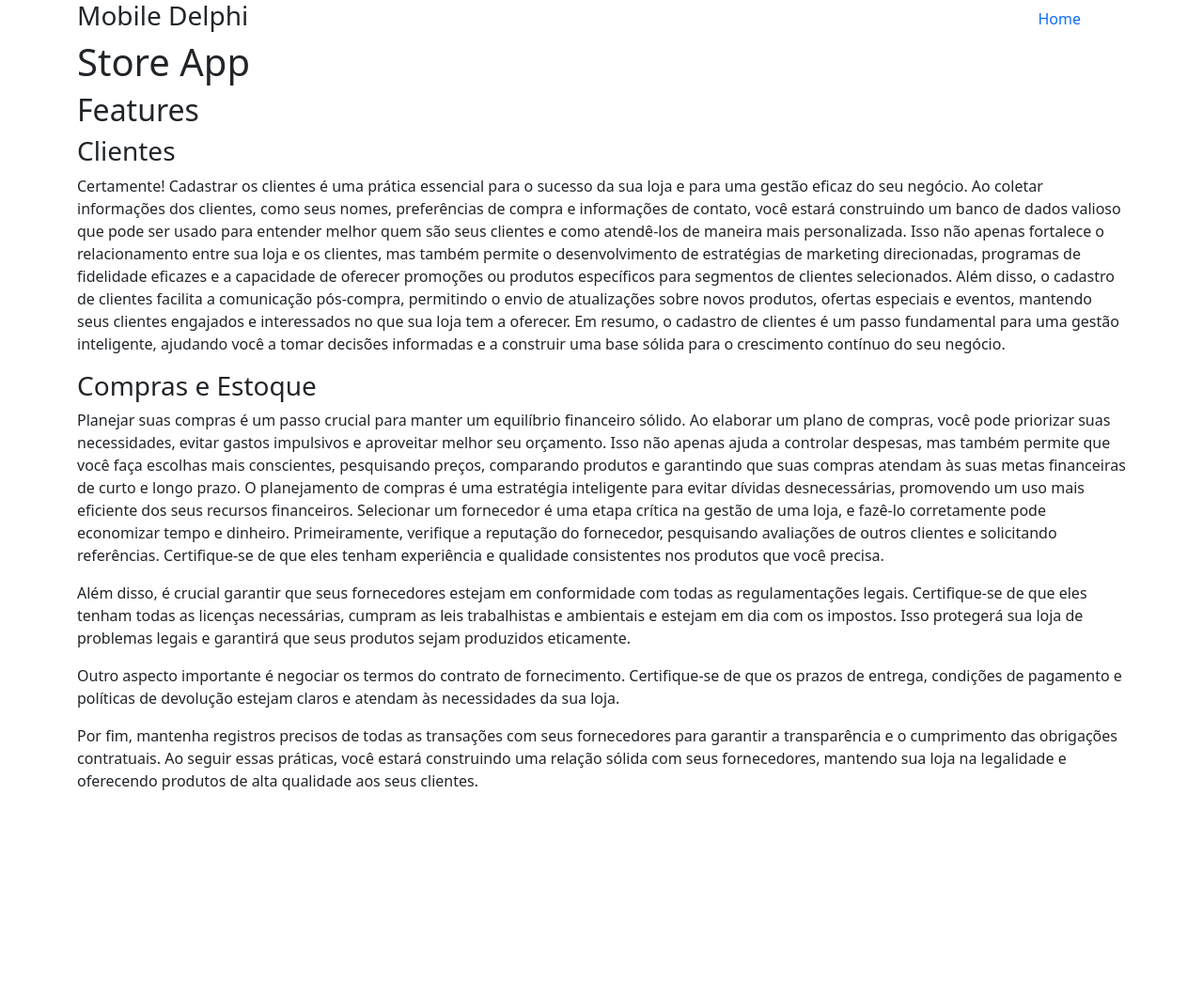
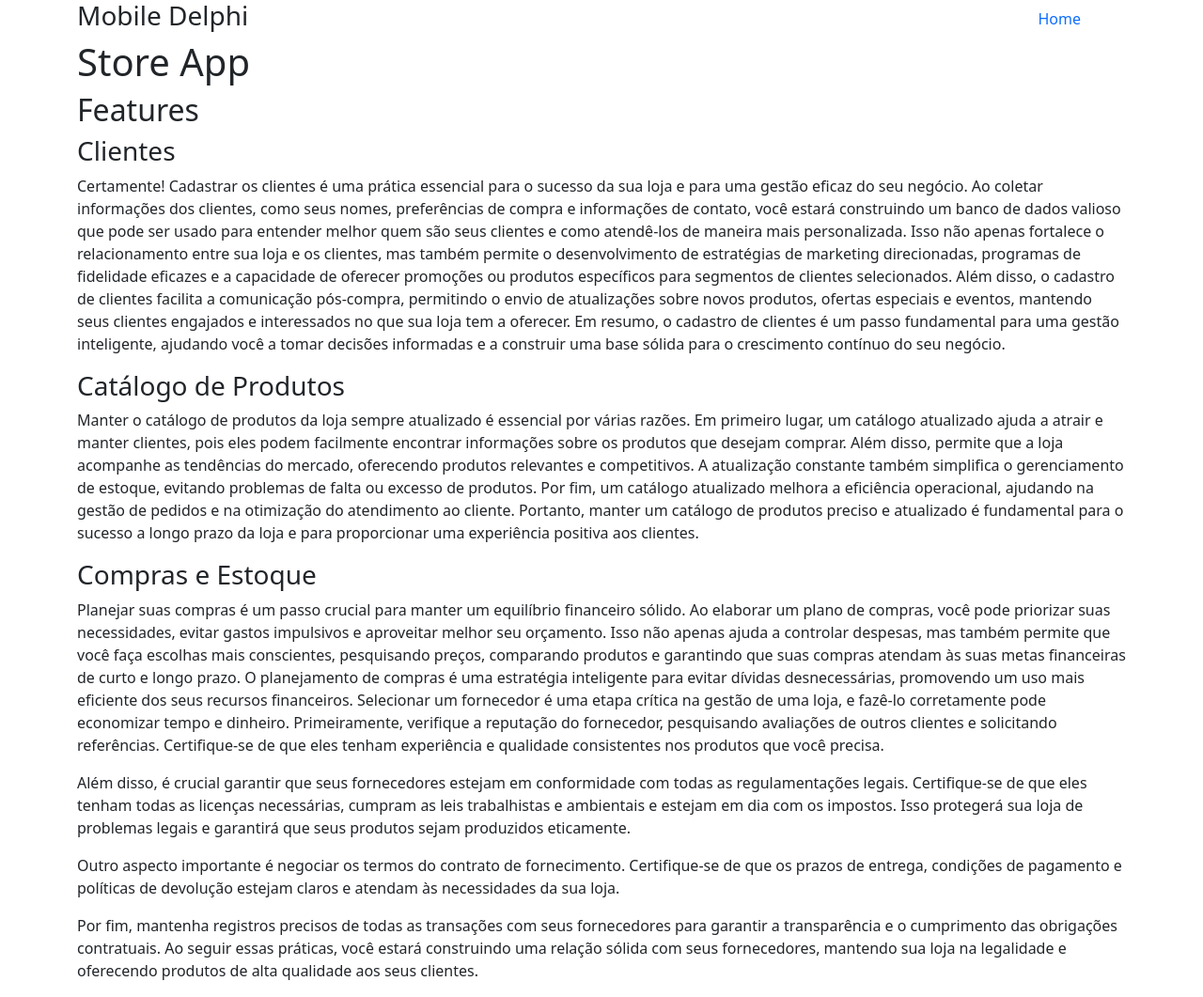
Before and after one commit to felipebastosweb/delphimobile.github.io, a Jekyll site: the page built from _posts/2023-10-09-store-app.md, in a window 1280 px wide. Shown: the whole page at 94% size. Built offline with Jekyll 4.4.1, drawn with Linux system fonts in a browser that asks for light colours; before the commit the page ends 900 px from its top, so only the background shows below that.

Commit message:
Update 2023-10-09-store-app.md

```diff
--- a/_posts/2023-10-09-store-app.md
+++ b/_posts/2023-10-09-store-app.md
@@ -22,6 +22,9 @@ categories:
 
 Certamente! Cadastrar os clientes é uma prática essencial para o sucesso da sua loja e para uma gestão eficaz do seu negócio. Ao coletar informações dos clientes, como seus nomes, preferências de compra e informações de contato, você estará construindo um banco de dados valioso que pode ser usado para entender melhor quem são seus clientes e como atendê-los de maneira mais personalizada. Isso não apenas fortalece o relacionamento entre sua loja e os clientes, mas também permite o desenvolvimento de estratégias de marketing direcionadas, programas de fidelidade eficazes e a capacidade de oferecer promoções ou produtos específicos para segmentos de clientes selecionados. Além disso, o cadastro de clientes facilita a comunicação pós-compra, permitindo o envio de atualizações sobre novos produtos, ofertas especiais e eventos, mantendo seus clientes engajados e interessados no que sua loja tem a oferecer. Em resumo, o cadastro de clientes é um passo fundamental para uma gestão inteligente, ajudando você a tomar decisões informadas e a construir uma base sólida para o crescimento contínuo do seu negócio.
 
+### Catálogo de Produtos
+Manter o catálogo de produtos da loja sempre atualizado é essencial por várias razões. Em primeiro lugar, um catálogo atualizado ajuda a atrair e manter clientes, pois eles podem facilmente encontrar informações sobre os produtos que desejam comprar. Além disso, permite que a loja acompanhe as tendências do mercado, oferecendo produtos relevantes e competitivos. A atualização constante também simplifica o gerenciamento de estoque, evitando problemas de falta ou excesso de produtos. Por fim, um catálogo atualizado melhora a eficiência operacional, ajudando na gestão de pedidos e na otimização do atendimento ao cliente. Portanto, manter um catálogo de produtos preciso e atualizado é fundamental para o sucesso a longo prazo da loja e para proporcionar uma experiência positiva aos clientes.
+
 ### Compras e Estoque
 
 Planejar suas compras é um passo crucial para manter um equilíbrio financeiro sólido. Ao elaborar um plano de compras, você pode priorizar suas necessidades, evitar gastos impulsivos e aproveitar melhor seu orçamento. Isso não apenas ajuda a controlar despesas, mas também permite que você faça escolhas mais conscientes, pesquisando preços, comparando produtos e garantindo que suas compras atendam às suas metas financeiras de curto e longo prazo. O planejamento de compras é uma estratégia inteligente para evitar dívidas desnecessárias, promovendo um uso mais eficiente dos seus recursos financeiros.
```
